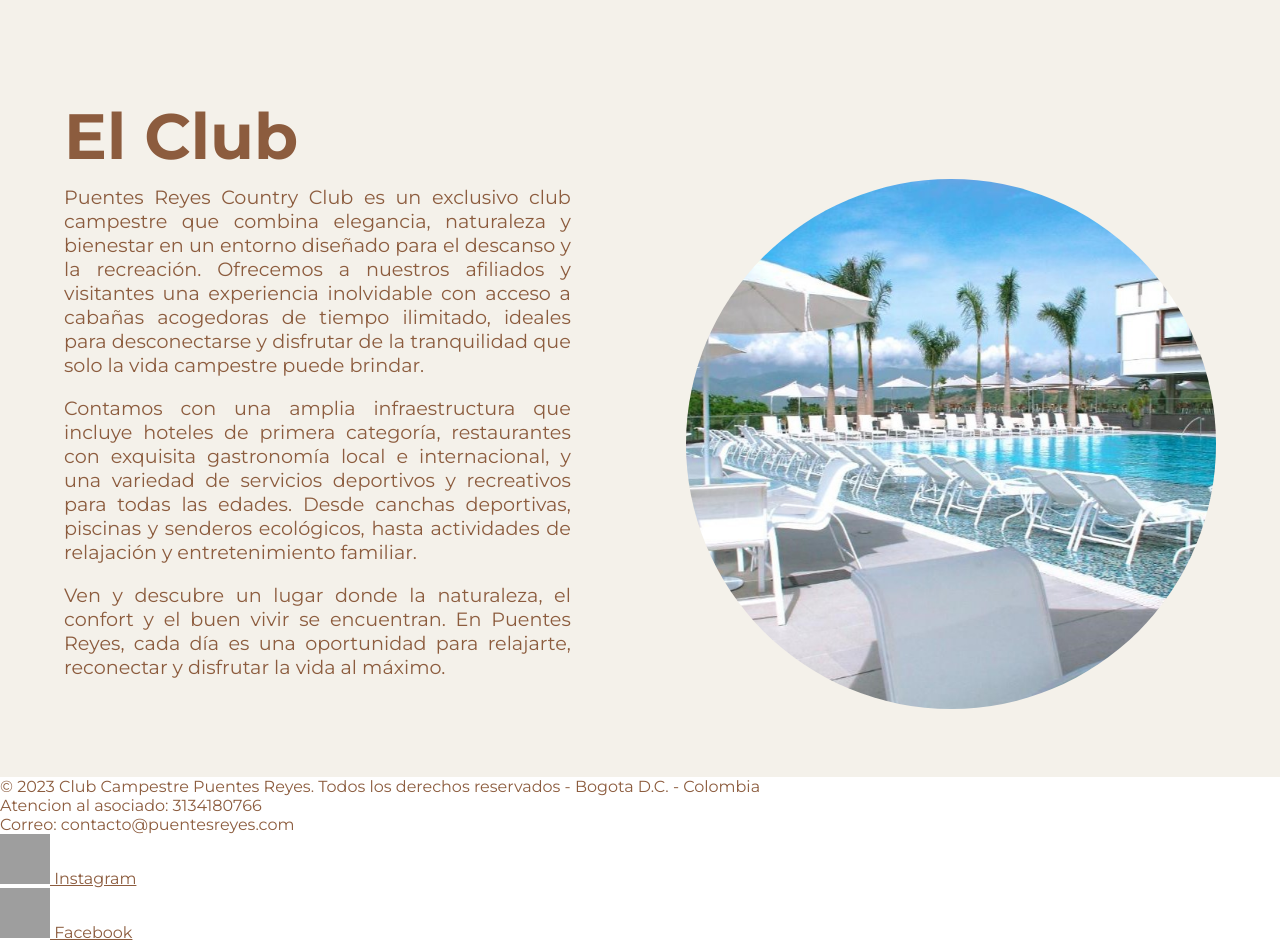
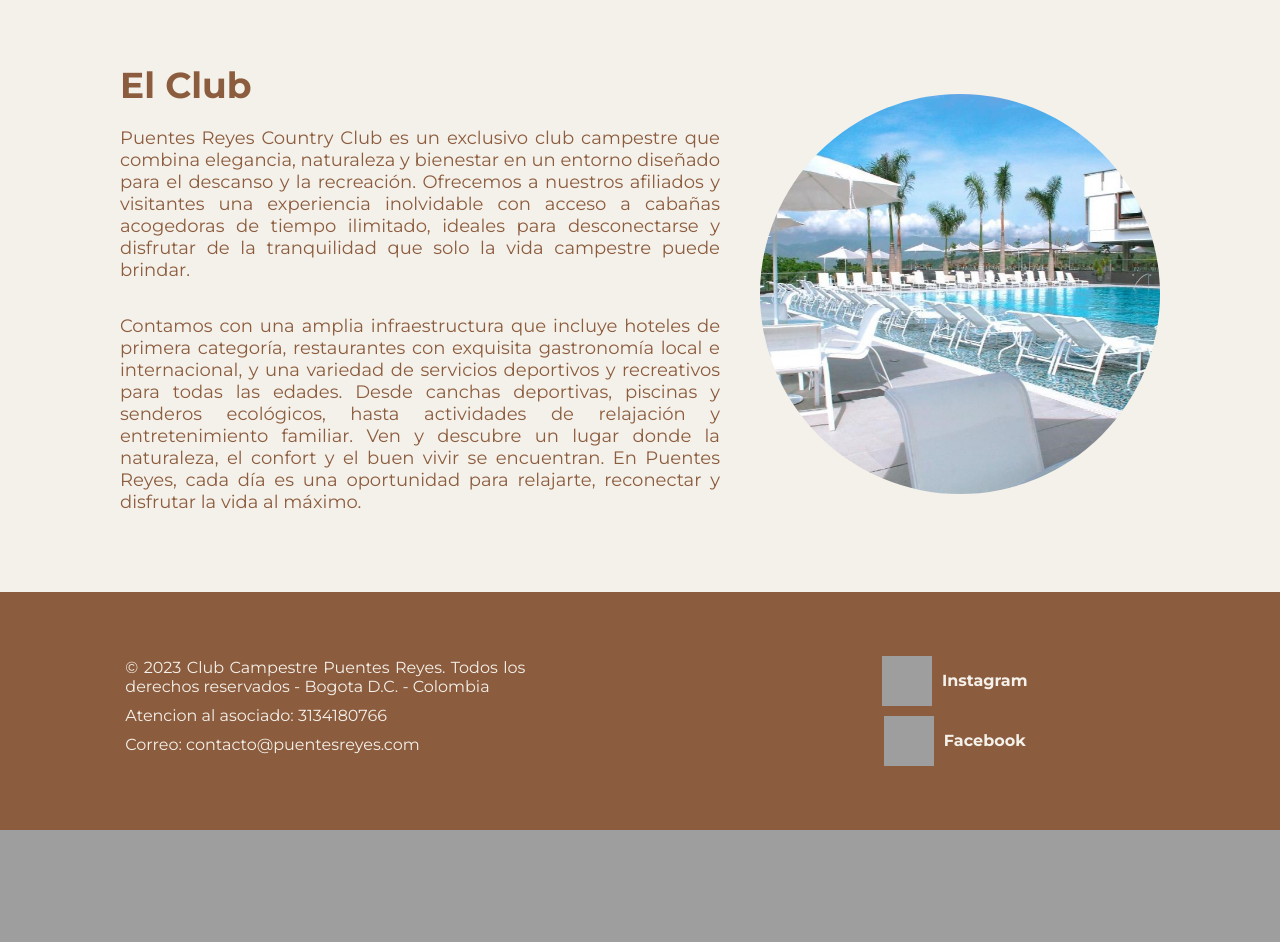
Before and after one commit to HelloMyFriend20/ProyectoWeb-4th, a PHP site: page / in a window 1280 px wide. Shown: the part 656-1598 px from the top of the page. After the commit the page ends 1486 px from the top, so only its background shows below. Run offline with PHP 8.4, Linux system fonts and the light colour scheme; grey boxes are pictures that could not be loaded.

Commit message:
HTML a PHP, modificacion index, afiliacion, hotel y estilos

```diff
--- a/Estilos/styles.css
+++ b/Estilos/styles.css
@@ -106,33 +106,38 @@ html {
 /*Servicios*/
 .servicios {
     display: flex;
-    justify-content: space-around;
+    flex-wrap: wrap; /* Para que los elementos se acomoden mejor en pantallas medianas */
+    justify-content: center; /* Centrar contenido */
     align-items: center;
-    background-color: #F4F1EA ;
+    background-color: #F4F1EA;
     padding: 5%;
-    min-width: 300px;
+    gap: 40px; /* Espacio entre texto e imagen */
 }
-.servicios > .club {
-    padding-right: 10%;
+
+.servicios .club {
+    flex: 1 1 400px; /* Se adaptan según el tamaño de pantalla */
+    max-width: 600px;
 }
-.servicios > .club > h2 {
-    font-size: 5vw;
-    font-style: bold;
-    padding-bottom: 2%;
+
+.servicios .club h2 {
+    font-size: clamp(24px, 5vw, 36px); /* Tamaño de texto flexible */
+    font-weight: bold; /* Corrigiendo 'font-style: bold' a 'font-weight' */
+    margin-bottom: 20px;
 }
-.servicios > .club > p {
-    font-size: 1.5vw;
-    font-style: bold;
+
+.servicios .club p {
+    font-size: clamp(14px, 2vw, 18px);
     text-align: justify;
+    margin-bottom: 15px;
 }
-.servicios > .imagen_club {
-    padding-top: 10%;
-}
-.servicios > .imagen_club > img {
-    width: 530px;
+
+.servicios .imagen_club img {
+    width: 100%;
+    max-width: 400px;
     height: auto;
     border-radius: 100%;
 }
+
 
 @media (max-width: 768px) {
     .servicios {
@@ -152,31 +157,45 @@ html {
 }
 
 /*Footer*/
-@media (max-width: 768px) {
-    .creativo {
-        padding-left: 2%;
-        padding-right: 2%;
-    }
-    .creativo > p {
-        background-color: #8C5C3E;
-        padding-top: 0.2%;
-        }
+footer {
+    background-color: #8C5C3E;
+    color: #F4F1EA;
+    padding: 5% 2%;
+    display: flex;
+    flex-wrap: wrap; /* Permite que los bloques se acomoden mejor */
+    justify-content: space-around;
+    align-items: center;
+    text-align: center;
+    gap: 30px;
+}
+footer .datos,
+footer .redes_sociales {
+    flex: 1 1 300px; /* Se adaptan */
+    max-width: 400px; /* Tamaño máximo */
+}
+footer .datos p {
+    margin-bottom: 10px;
+    color: #F4F1EA;
+    text-align: justify;
+}
+footer .redes_sociales {
+    display: flex;
+    flex-direction: column;
+    gap: 10px;
+}
+footer .redes_sociales a {
+    color: #F4F1EA;
+    text-decoration: none;
+    font-weight: bold;
+}
+footer .redes_sociales img {
+    margin-right: 10px;
+    vertical-align: middle;
+}
+/* Responsive extra */
+@media (max-width: 480px) {
     footer {
         flex-direction: column;
-        align-items: center;
-        text-align: center;
-    }
-    footer > .datos {
-        margin-bottom: 20px;
-    }
-    footer > .redes_sociales {
-        justify-content: center;
-        gap: 20px;
-    }
-    footer > .redes_sociales > .instagram {
-        padding-left: 0;
-    }
-    footer > .redes_sociales > .facebook {
-        padding-left: 0;
+        padding: 10% 5%;
     }
 }
--- a/index.html
+++ b/index.php
@@ -14,11 +14,11 @@
         </div>
         <nav class="menu_desplegable">
             <ul>
-                <li><a href="index.html">Inicio</a></li>
-                <li><a href="hospedaje.html">hospedaje</a></li>
-                <li><a href="restaurantes.html">Restaurantes</a></li>
-                <li><a href="servicios.html">Servicios</a></li>
-                <li><a href="afiliaciones.html">Afiliacion</a></li>
+                <li><a href="index.php">Inicio</a></li>
+                <li><a href="hospedaje.php">hospedaje</a></li>
+                <li><a href="restaurantes.php">Restaurantes</a></li>
+                <li><a href="servicios.php">Servicios</a></li>
+                <li><a href="afiliaciones.php">Iniciar Sesion</a></li>
             </ul>
         </nav>
     </section>
@@ -30,9 +30,7 @@
             <h2>El Club</h2>
             <p>Puentes Reyes Country Club es un exclusivo club campestre que combina elegancia, naturaleza y bienestar en un entorno diseñado para el descanso y la recreación. Ofrecemos a nuestros afiliados y visitantes una experiencia inolvidable con acceso a cabañas acogedoras de tiempo ilimitado, ideales para desconectarse y disfrutar de la tranquilidad que solo la vida campestre puede brindar.</p>
             <br>
-            <p>Contamos con una amplia infraestructura que incluye hoteles de primera categoría, restaurantes con exquisita gastronomía local e internacional, y una variedad de servicios deportivos y recreativos para todas las edades. Desde canchas deportivas, piscinas y senderos ecológicos, hasta actividades de relajación y entretenimiento familiar.</p>
-            <br>
-            <p>Ven y descubre un lugar donde la naturaleza, el confort y el buen vivir se encuentran. En Puentes Reyes, cada día es una oportunidad para relajarte, reconectar y disfrutar la vida al máximo.</p>
+            <p>Contamos con una amplia infraestructura que incluye hoteles de primera categoría, restaurantes con exquisita gastronomía local e internacional, y una variedad de servicios deportivos y recreativos para todas las edades. Desde canchas deportivas, piscinas y senderos ecológicos, hasta actividades de relajación y entretenimiento familiar. Ven y descubre un lugar donde la naturaleza, el confort y el buen vivir se encuentran. En Puentes Reyes, cada día es una oportunidad para relajarte, reconectar y disfrutar la vida al máximo.</p>
         </div>
         <div class="imagen_club">
             <img src="imagenes/club.jpg" alt="Club">
@@ -49,10 +47,10 @@
         </div>
         <div class="redes_sociales">
             <div class="instagram">
-                <a href="https://www.instagram.com/andres_pedroza_1504/"><img src="https://cdn.pixabay.com/photo/2021/06/15/12/17/instagram-6338401_1280.png" alt="Instagram" title="Instagram" width="50" height="50"> Instagram</a>
+                <a href="https://www.instagram.com/andres_pedroza_1504/"><img src="https://cdn.pixabay.com/photo/2021/06/15/12/17/instagram-6338401_1280.png" alt="Instagram" title="Instagram" width="50" height="50">Instagram</a>
             </div>
             <div class="facebook">
-                <a href="https://www.facebook.com/HelloMyFriend2020"><img src="https://upload.wikimedia.org/wikipedia/commons/thumb/b/b8/2021_Facebook_icon.svg/800px-2021_Facebook_icon.svg.png" alt="Facebook" title="Facebook" width="50" height="50"> Facebook</a>
+                <a href="https://www.facebook.com/HelloMyFriend2020"><img src="https://upload.wikimedia.org/wikipedia/commons/thumb/b/b8/2021_Facebook_icon.svg/800px-2021_Facebook_icon.svg.png" alt="Facebook" title="Facebook" width="50" height="50">Facebook</a>
             </div>
         </div>
     </footer>
```
Also changed, not shown: Estilos/hospedaje.css (renamed from Estilos/hoteles.css, +78 -0 lines), Estilos/sesion.css (added, +87 -0 lines), afiliaciones.php (renamed from afiliaciones.html, +17 -10 lines), hospedaje.php (renamed from hospedaje.html, +11 -11 lines), pruebaxd.php (renamed from pruebaxd.html).
